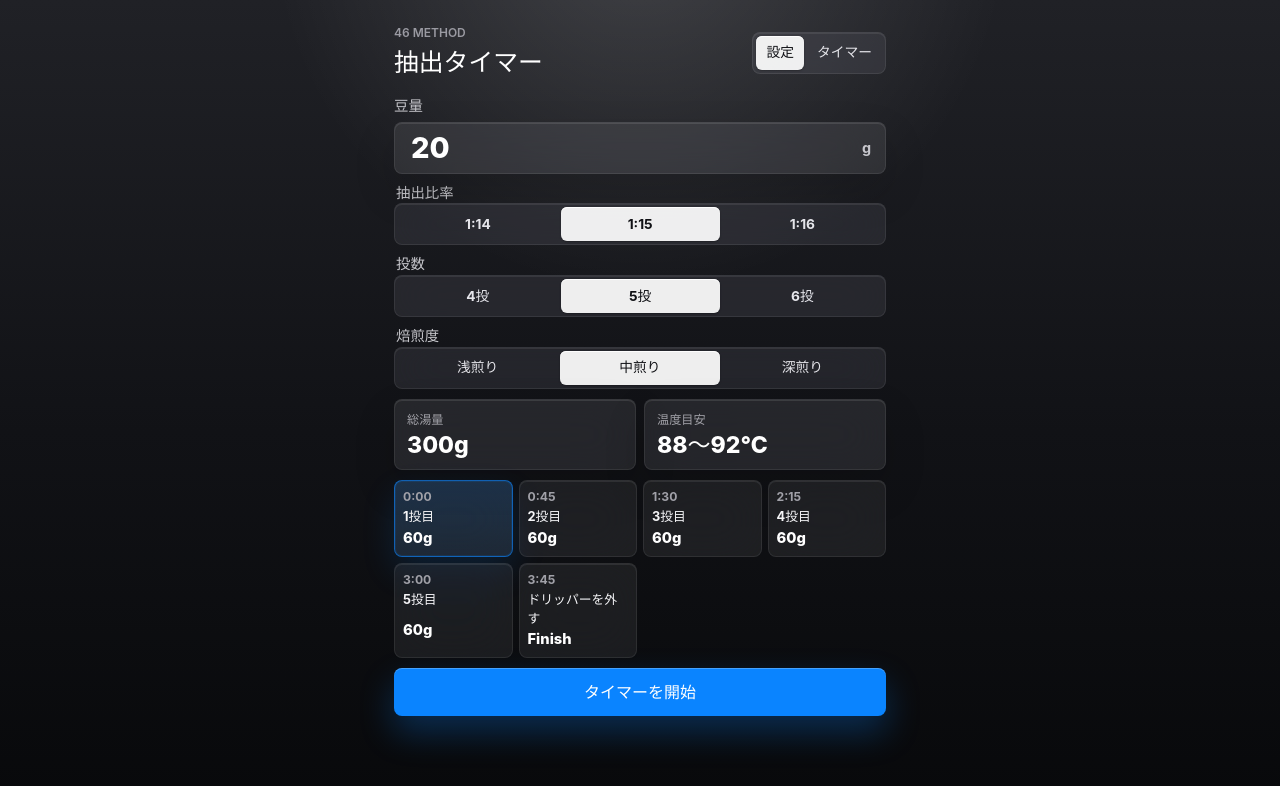
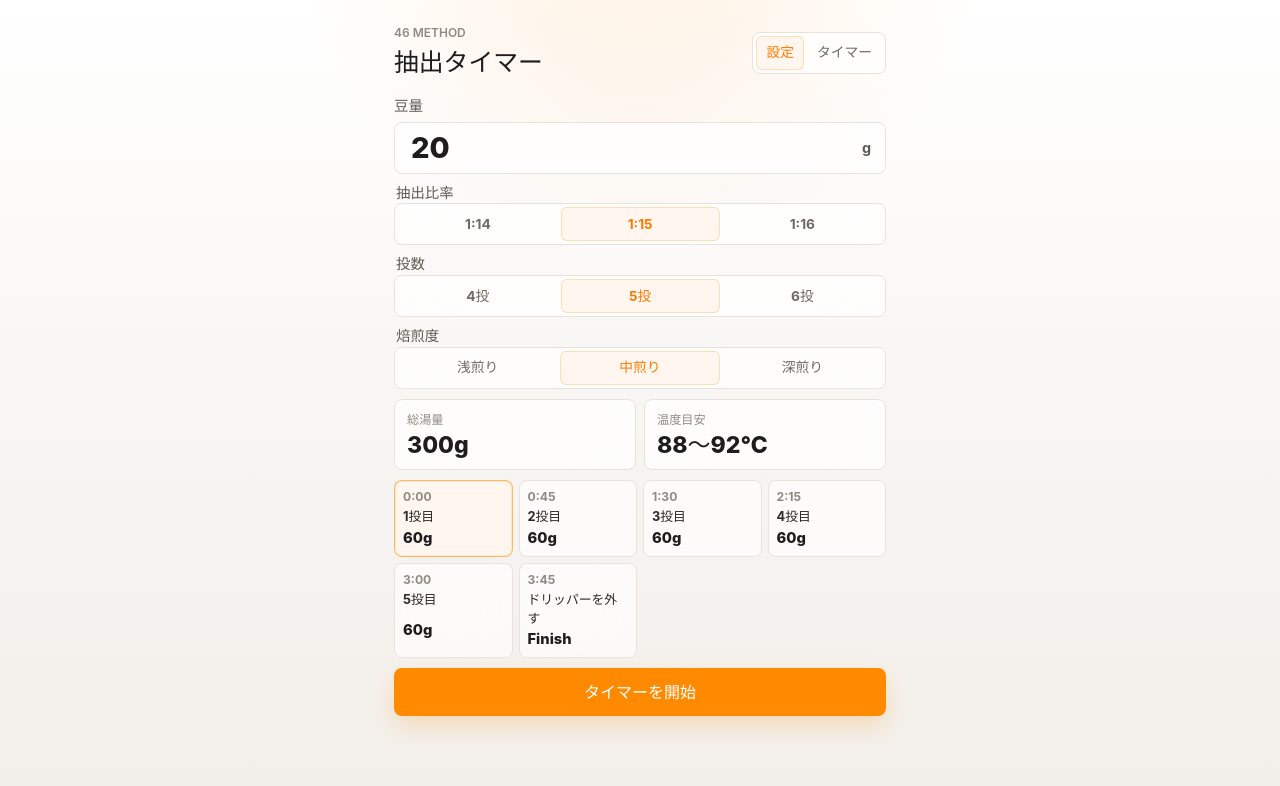
Before and after one commit to ShunMatsushita/coffee_timer, a React (Vite) app: page / in a window 1280 px wide. Shown: the top 786 px of the page. Built offline with nearby package versions, Linux system fonts and the light colour scheme.

Commit message:
style: switch to white orange line design

```diff
--- a/src/styles.css
+++ b/src/styles.css
@@ -1,6 +1,6 @@
 :root {
-  color: #f5f5f7;
-  background: #0f1012;
+  color: #1d1d1f;
+  background: #f7f5f2;
   font-family:
     -apple-system, BlinkMacSystemFont, "SF Pro Display", "SF Pro Text", Inter,
     ui-sans-serif, system-ui, "Segoe UI",
@@ -20,8 +20,8 @@ body {
   min-width: 320px;
   min-height: 100vh;
   background:
-    radial-gradient(circle at 50% -10%, rgba(255, 255, 255, 0.15), transparent 34%),
-    linear-gradient(180deg, #202126 0%, #111216 54%, #08090b 100%);
+    radial-gradient(circle at 50% -12%, rgba(255, 138, 0, 0.12), transparent 32%),
+    linear-gradient(180deg, #ffffff 0%, #f7f5f2 56%, #f2efea 100%);
 }
 
 button,
@@ -51,7 +51,7 @@ button {
 
 .eyebrow {
   margin: 0 0 2px;
-  color: #9a9aa2;
+  color: #8f8a84;
   font-size: 0.75rem;
   font-weight: 600;
   text-transform: uppercase;
@@ -59,7 +59,7 @@ button {
 
 h1 {
   margin: 0;
-  color: #ffffff;
+  color: #1d1d1f;
   font-size: 1.55rem;
   font-weight: 760;
   letter-spacing: 0;
@@ -71,10 +71,10 @@ h1 {
   grid-auto-flow: column;
   gap: 3px;
   padding: 3px;
-  border: 1px solid rgba(255, 255, 255, 0.08);
+  border: 1px solid #e7e2dc;
   border-radius: 8px;
-  background: rgba(118, 118, 128, 0.18);
-  box-shadow: inset 0 1px 0 rgba(255, 255, 255, 0.08);
+  background: rgba(255, 255, 255, 0.72);
+  box-shadow: none;
 }
 
 .view-switch button,
@@ -82,7 +82,7 @@ h1 {
   min-height: 34px;
   padding: 0 10px;
   border-radius: 6px;
-  color: #e5e5ea;
+  color: #6e6a65;
   background: transparent;
   font-size: 0.86rem;
   font-weight: 650;
@@ -95,11 +95,9 @@ h1 {
 
 .view-switch .active,
 .segments .selected {
-  color: #111216;
-  background: rgba(255, 255, 255, 0.92);
-  box-shadow:
-    0 1px 2px rgba(0, 0, 0, 0.28),
-    inset 0 1px 0 rgba(255, 255, 255, 0.9);
+  color: #ff7a00;
+  background: #fff7ef;
+  box-shadow: inset 0 0 0 1px rgba(255, 138, 0, 0.24);
 }
 
 .screen {
@@ -120,7 +118,7 @@ h1 {
 
 .field span,
 .field legend {
-  color: #c7c7cc;
+  color: #5f5a54;
   font-size: 0.9rem;
   font-weight: 650;
 }
@@ -138,19 +136,17 @@ h1 {
   gap: 10px;
   min-height: 52px;
   padding: 0 14px;
-  border: 1px solid rgba(255, 255, 255, 0.08);
+  border: 1px solid #e7e2dc;
   border-radius: 8px;
-  background: rgba(255, 255, 255, 0.085);
-  box-shadow:
-    inset 0 1px 0 rgba(255, 255, 255, 0.1),
-    0 18px 42px rgba(0, 0, 0, 0.16);
+  background: rgba(255, 255, 255, 0.78);
+  box-shadow: none;
 }
 
 .number-input input {
   width: 100%;
   border: 0;
   outline: 0;
-  color: #ffffff;
+  color: #1d1d1f;
   background: transparent;
   font-size: 1.82rem;
   font-weight: 760;
@@ -168,23 +164,21 @@ h1 {
   gap: 4px;
   min-height: 68px;
   padding: 11px 12px;
-  border: 1px solid rgba(255, 255, 255, 0.08);
+  border: 1px solid #e7e2dc;
   border-radius: 8px;
-  background: rgba(255, 255, 255, 0.085);
-  box-shadow:
-    inset 0 1px 0 rgba(255, 255, 255, 0.1),
-    0 18px 42px rgba(0, 0, 0, 0.16);
+  background: rgba(255, 255, 255, 0.78);
+  box-shadow: none;
 }
 
 .metric span,
 .step span {
-  color: #a1a1a8;
+  color: #8f8a84;
   font-size: 0.76rem;
   font-weight: 650;
 }
 
 .metric strong {
-  color: #ffffff;
+  color: #1d1d1f;
   font-size: 1.44rem;
   font-weight: 780;
   line-height: 1.1;
@@ -202,10 +196,10 @@ h1 {
   align-items: start;
   min-height: 50px;
   padding: 7px 8px;
-  border: 1px solid rgba(255, 255, 255, 0.08);
+  border: 1px solid #e7e2dc;
   border-radius: 8px;
-  background: rgba(255, 255, 255, 0.068);
-  box-shadow: inset 0 1px 0 rgba(255, 255, 255, 0.08);
+  background: rgba(255, 255, 255, 0.62);
+  box-shadow: none;
 }
 
 .step div,
@@ -216,33 +210,29 @@ h1 {
 }
 
 .step strong {
-  color: #f5f5f7;
+  color: #2c2926;
   font-size: 0.8rem;
   font-weight: 700;
 }
 
 .step p {
   justify-items: start;
-  color: #ffffff;
+  color: #1d1d1f;
   font-size: 0.92rem;
   font-weight: 780;
 }
 
 .step small {
-  color: #8e8e93;
+  color: #8f8a84;
   font-size: 0.7rem;
   font-weight: 600;
   display: none;
 }
 
 .active-step {
-  border-color: rgba(10, 132, 255, 0.62);
-  background:
-    linear-gradient(180deg, rgba(10, 132, 255, 0.16), rgba(10, 132, 255, 0.08)),
-    rgba(255, 255, 255, 0.08);
-  box-shadow:
-    0 0 0 1px rgba(10, 132, 255, 0.12) inset,
-    0 14px 34px rgba(10, 132, 255, 0.14);
+  border-color: rgba(255, 138, 0, 0.58);
+  background: #fff7ef;
+  box-shadow: inset 0 0 0 1px rgba(255, 138, 0, 0.14);
 }
 
 .primary-action,
@@ -250,12 +240,10 @@ h1 {
   min-height: 48px;
   border-radius: 8px;
   color: #ffffff;
-  background: #0a84ff;
+  background: #ff8a00;
   font-size: 1rem;
   font-weight: 760;
-  box-shadow:
-    0 16px 34px rgba(10, 132, 255, 0.28),
-    inset 0 1px 0 rgba(255, 255, 255, 0.24);
+  box-shadow: 0 10px 24px rgba(255, 138, 0, 0.22);
   transition:
     filter 160ms ease,
     transform 160ms ease;
@@ -278,14 +266,12 @@ h1 {
   gap: 10px;
   min-height: 250px;
   padding: 16px;
-  border: 1px solid rgba(255, 255, 255, 0.1);
+  border: 1px solid #e7e2dc;
   border-radius: 8px;
   background:
-    radial-gradient(circle at 50% 8%, rgba(10, 132, 255, 0.24), transparent 46%),
-    rgba(255, 255, 255, 0.085);
-  box-shadow:
-    inset 0 1px 0 rgba(255, 255, 255, 0.12),
-    0 24px 60px rgba(0, 0, 0, 0.22);
+    radial-gradient(circle at 50% 8%, rgba(255, 138, 0, 0.08), transparent 45%),
+    rgba(255, 255, 255, 0.78);
+  box-shadow: none;
 }
 
 .timer-ring {
@@ -295,17 +281,17 @@ h1 {
   aspect-ratio: 1;
   border-radius: 50%;
   background:
-    radial-gradient(circle, rgba(12, 13, 16, 0.96) 58%, transparent 59%),
-    conic-gradient(#0a84ff var(--progress), rgba(118, 118, 128, 0.24) 0);
+    radial-gradient(circle, #ffffff 58%, transparent 59%),
+    conic-gradient(#ff8a00 var(--progress), #ebe5de 0);
   box-shadow:
-    0 18px 50px rgba(10, 132, 255, 0.2),
-    inset 0 0 0 1px rgba(255, 255, 255, 0.08);
+    0 10px 30px rgba(255, 138, 0, 0.12),
+    inset 0 0 0 1px #e7e2dc;
 }
 
 .timer-ring.complete {
   background:
-    radial-gradient(circle, rgba(12, 13, 16, 0.96) 58%, transparent 59%),
-    conic-gradient(#30d158 var(--progress), rgba(118, 118, 128, 0.24) 0);
+    radial-gradient(circle, #ffffff 58%, transparent 59%),
+    conic-gradient(#ff8a00 var(--progress), #ebe5de 0);
 }
 
 .timer-ring-core {
@@ -317,21 +303,18 @@ h1 {
   place-content: center;
   border-radius: 50%;
   background:
-    linear-gradient(180deg, rgba(255, 255, 255, 0.075), rgba(255, 255, 255, 0.025)),
-    #111216;
-  box-shadow:
-    inset 0 1px 0 rgba(255, 255, 255, 0.1),
-    inset 0 -12px 28px rgba(0, 0, 0, 0.22);
+    linear-gradient(180deg, #ffffff, #fbfaf8);
+  box-shadow: inset 0 0 0 1px #eee9e3;
 }
 
 .timer-label {
-  color: #64d2ff;
+  color: #ff7a00;
   font-size: 0.82rem;
   font-weight: 760;
 }
 
 .timer-ring-core strong {
-  color: #ffffff;
+  color: #1d1d1f;
   font-size: clamp(2.6rem, 17vw, 4.2rem);
   font-weight: 780;
   line-height: 0.95;
@@ -339,7 +322,7 @@ h1 {
 }
 
 .timer-ring-core small {
-  color: #8e8e93;
+  color: #8f8a84;
   font-size: 0.74rem;
   font-weight: 700;
 }
@@ -356,20 +339,20 @@ h1 {
   gap: 2px;
   min-height: 58px;
   padding: 10px 12px;
-  border: 1px solid rgba(255, 255, 255, 0.08);
+  border: 1px solid #e7e2dc;
   border-radius: 8px;
-  background: rgba(255, 255, 255, 0.06);
+  background: rgba(255, 255, 255, 0.68);
 }
 
 .timer-stats span {
-  color: #8e8e93;
+  color: #8f8a84;
   font-size: 0.74rem;
   font-weight: 700;
 }
 
 .timer-stats strong {
   margin: 0;
-  color: #f5f5f7;
+  color: #1d1d1f;
   font-size: 1.16rem;
   font-weight: 780;
 }
@@ -381,11 +364,10 @@ h1 {
 }
 
 .timer-controls button:last-child {
-  color: #f5f5f7;
-  background: rgba(118, 118, 128, 0.24);
-  box-shadow:
-    inset 0 1px 0 rgba(255, 255, 255, 0.1),
-    0 14px 32px rgba(0, 0, 0, 0.14);
+  color: #4f4a44;
+  background: rgba(255, 255, 255, 0.72);
+  border: 1px solid #e7e2dc;
+  box-shadow: none;
 }
 
 @media (min-width: 720px) {
```
